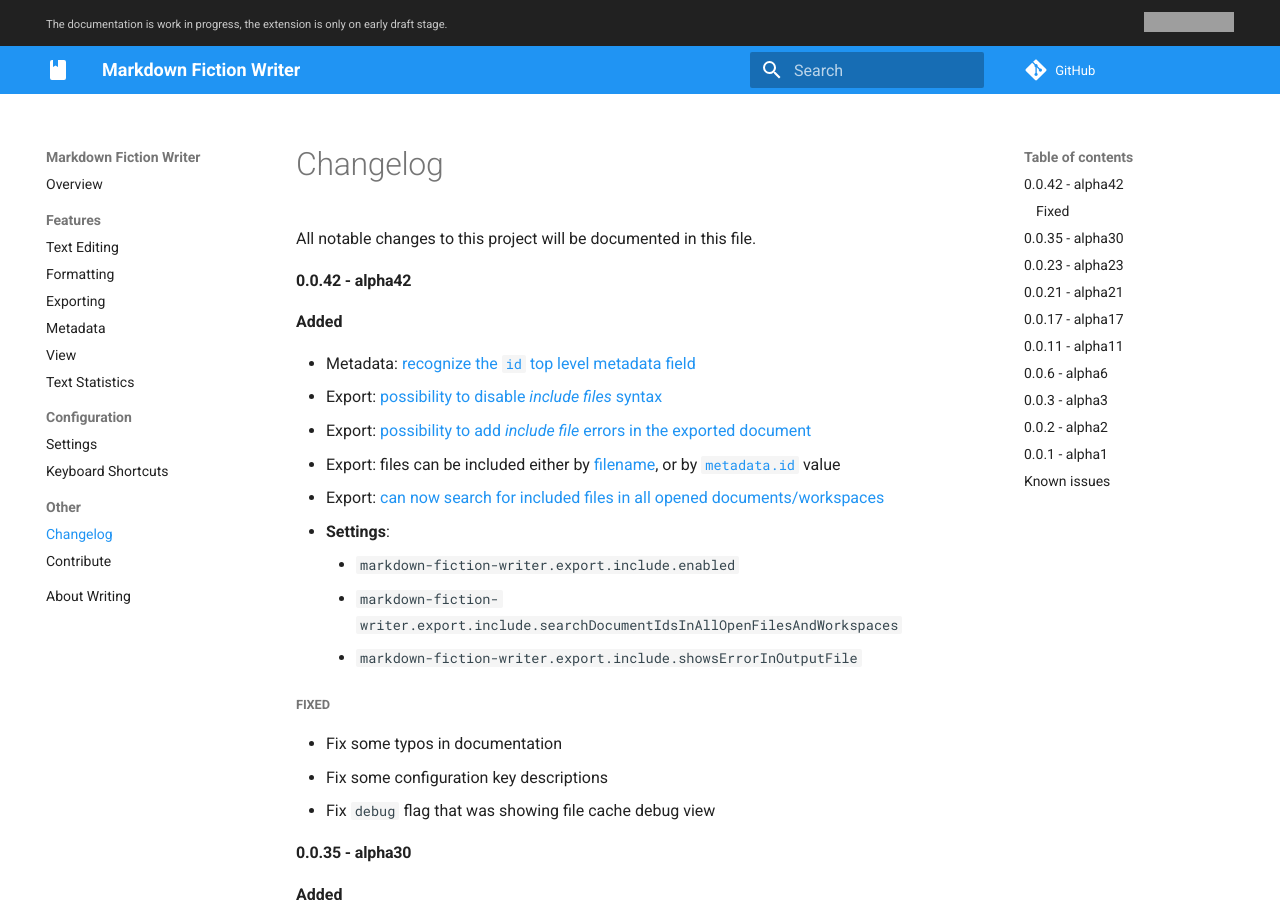
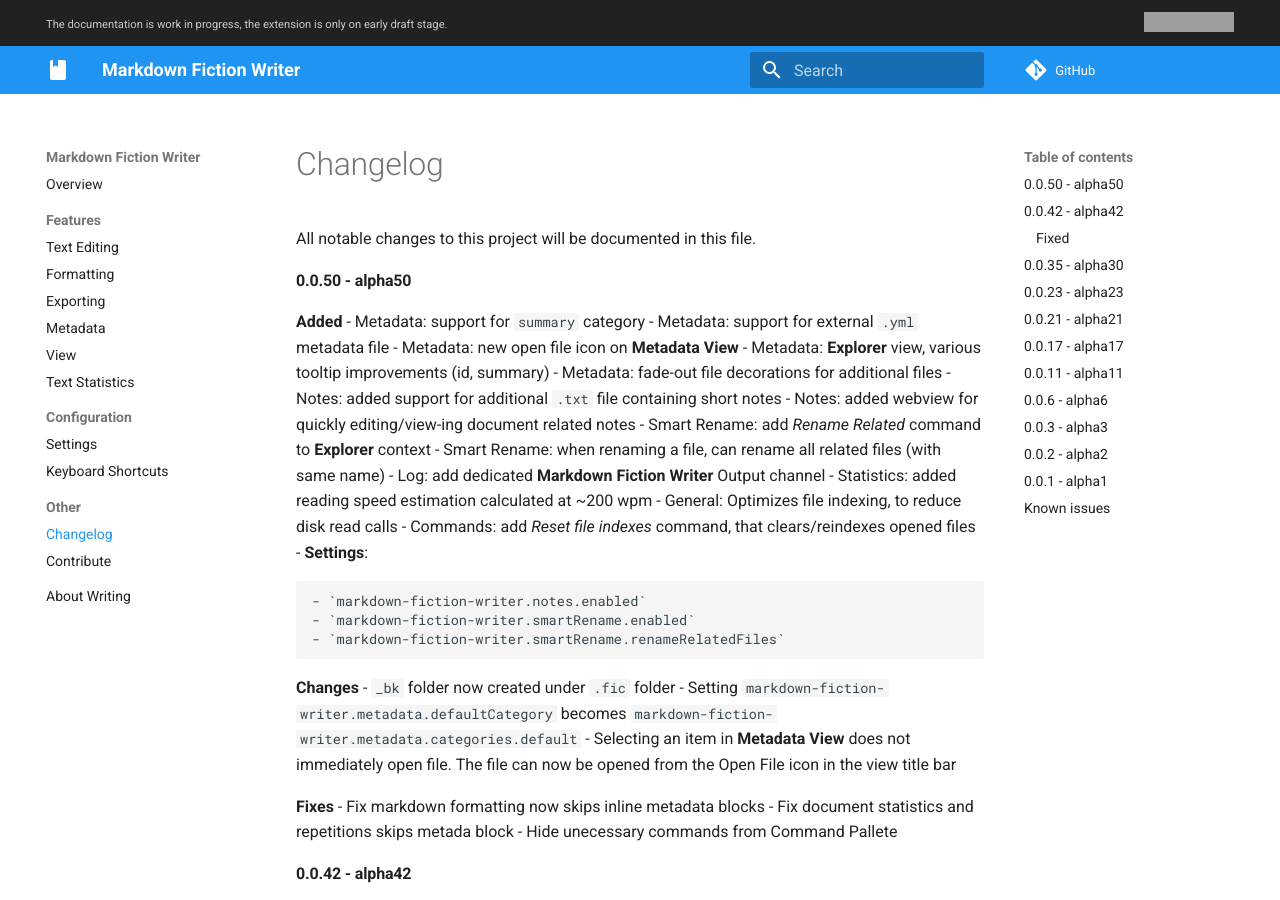
Before and after one commit to zoctarine/vscode-fiction-writer, an MkDocs documentation site: the page built from docs/changelog.md, in a window 1280 px wide and 900 px high. Built offline with MkDocs 1.6.1 and Material for MkDocs 9.7.7, drawn with Linux system fonts in a browser that asks for light colours; comment, search, counter and statistics services are not loaded; grey boxes are pictures that could not be loaded.

Commit message:
add metadata notes

```diff
--- a/docs/changelog.md
+++ b/docs/changelog.md
@@ -1,4 +1,37 @@
 All notable changes to this project will be documented in this file.
+
+## 0.0.50 - alpha50
+
+**Added**
+- Metadata: support for `summary` category
+- Metadata: support for external `.yml` metadata file
+- Metadata: new open file icon on **Metadata View**
+- Metadata: **Explorer** view, various tooltip improvements (id, summary)
+- Metadata: fade-out file decorations for additional files
+- Notes: added support for additional `.txt` file containing short notes
+- Notes: added webview for quickly editing/view-ing document related notes
+- Smart Rename: add _Rename Related_ command to **Explorer** context
+- Smart Rename: when renaming a file, can rename all related files (with same name)
+- Log: add dedicated **Markdown Fiction Writer** Output channel
+- Statistics: added reading speed estimation calculated at ~200 wpm
+- General: Optimizes file indexing, to reduce disk read calls
+- Commands: add _Reset file indexes_ command, that clears/reindexes opened files
+- **Settings**:
+
+    - `markdown-fiction-writer.notes.enabled`
+    - `markdown-fiction-writer.smartRename.enabled`
+    - `markdown-fiction-writer.smartRename.renameRelatedFiles`
+
+**Changes**
+- `_bk` folder now created under `.fic` folder
+- Setting `markdown-fiction-writer.metadata.defaultCategory` becomes `markdown-fiction-writer.metadata.categories.default`
+- Selecting an item in **Metadata View** does not immediately open file. The file can now be opened from the Open File icon in the view title bar
+
+**Fixes**
+- Fix markdown formatting now skips inline metadata blocks
+- Fix document statistics and repetitions skips metada block
+- Hide unecessary commands from Command Pallete
+
 
 ## 0.0.42 - alpha42
 
```
Also changed, not shown: docs/metadata.md (+44 -0 lines), docs/stats.md (+1 -0 lines), docs/img/meta_summary_01.gif (added), docs/img/meta_summary_01.png (added), site/index.html, site/search/search_index.json, site/sitemap.xml, 1 other file.
